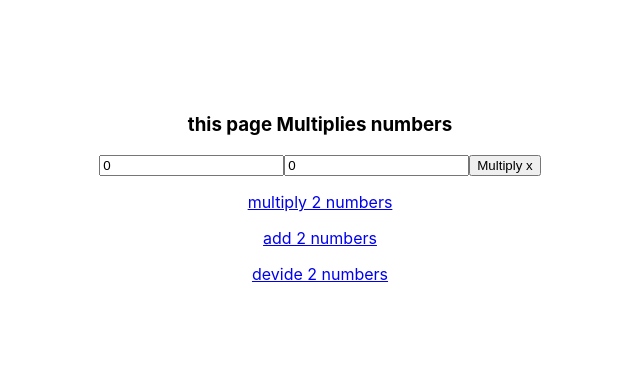
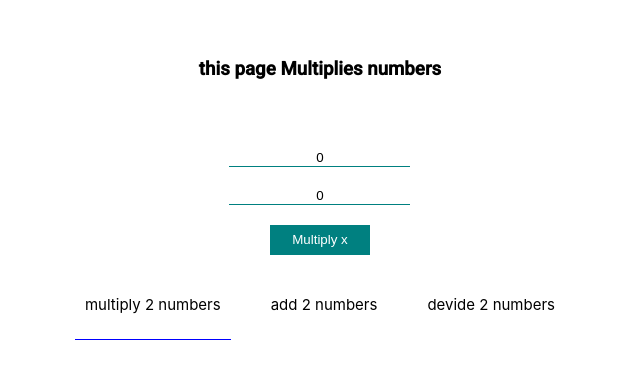
Before and after one commit to namin-amin/electon-app-create-react-app, a React (Create React App) app: page /#/ in a window 1280 px wide. Shown: the part 203-582 px from the top of the page, without its empty margins (320-960 px from the left). Built offline with nearby package versions, Linux system fonts and the light colour scheme.

Commit message:
added styles

```diff
--- a/src/components/UI-components/Tab/Tabs.jsx
+++ b/src/components/UI-components/Tab/Tabs.jsx
@@ -1,14 +1,27 @@
 import React from 'react'
-import {Link} from 'react-router-dom'
+import {NavLink} from 'react-router-dom'
+import classes from './Tabs.module.css'
 
 function Tabs() {
-    return (
-        <div>
-            <Link to="/"><p> multiply 2 numbers</p></Link>
-            <Link to="/add"><p>add 2 numbers</p></Link>
-            <Link to="/devide"><p>devide 2 numbers</p></Link>
-        </div>
-    )
+  return (<div className={classes.contain}>
+
+    <NavLink className={classes.tabs} to="/" activeStyle={{
+        borderBottom: "solid 1px blue"
+      }} exact="exact">
+      <p>
+        multiply 2 numbers</p>
+    </NavLink>
+    <NavLink className={classes.tabs} to="/add" activeStyle={{
+        borderBottom: "solid 1px blue"
+      }}>
+      <p>add 2 numbers</p>
+    </NavLink>
+    <NavLink className={classes.tabs} to="/devide" activeStyle={{
+        borderBottom: "solid 1px blue"
+      }}>
+      <p>devide 2 numbers</p>
+    </NavLink>
+  </div>)
 }
 
 export default Tabs
--- /dev/null
+++ b/src/components/UI-components/Tab/Tabs.module.css
@@ -0,0 +1,18 @@
+.contain{
+  display: flex;
+}
+
+.tabs{
+  margin: 15px;
+  text-decoration: none;
+  color: black;
+  padding: 10px;
+  font-size: 15px;
+  transition: all 0.5s ease-out;
+}
+
+.tabs:hover{
+  border: solid 1px teal;
+  border-radius: 5px;
+  color: teal;
+}
--- a/src/components/Workers/Add/Add.jsx
+++ b/src/components/Workers/Add/Add.jsx
@@ -1,4 +1,5 @@
 import React , {useState} from 'react'
+import classes from '../Multiply/Multiply.module.css'
 
 const Add = () => {
   const [answer , setanswer] = useState()
@@ -6,12 +7,12 @@ const Add = () => {
   const [num2 , setnum2] = useState(0)
 
     return (
-        <div>
+        <div className={classes.contain}>
           <h3>this page Adds numbers</h3>
-          <p>{answer}</p>
-        <input type="text" onChange={(eve)=>setnum1(eve.target.value)} value={num1}/>
-        <input type="text" onChange={(eve)=>setnum2(eve.target.value)} value={num2}/>
-        <button onClick={()=>setanswer(Number(num1)+Number(num2))}>Add + </button>
+          <h2 className={classes.answer}>{answer}</h2>
+        <input type="text" className={classes.inputs} onChange={(eve)=>setnum1(eve.target.value)} value={num1}/>
+        <input type="text"className={classes.inputs} onChange={(eve)=>setnum2(eve.target.value)} value={num2}/>
+        <button className={classes.btn} onClick={()=>setanswer(Number(num1)+Number(num2))}>Add + </button>
         </div>
     )
 }
--- a/src/components/Workers/Devide/Devide.jsx
+++ b/src/components/Workers/Devide/Devide.jsx
@@ -1,4 +1,5 @@
 import React , {useState} from 'react'
+import classes from '../Multiply/Multiply.module.css'
 
 function Devide() {
 
@@ -6,13 +7,22 @@ function Devide() {
   const [num1 , setnum1] = useState(0)
   const [num2 , setnum2] = useState(0)
 
+
+  const division = ()=>{
+    if (Number(num2) === 0){
+      setanswer("can not devide by 0")
+    }else{
+      setanswer(Number(num1)/Number(num2))
+    }
+  }
+
     return (
-        <div>
+        <div className={classes.contain}>
         <h3>this page devides numbers</h3>
-          <p>{answer}</p>
-          <input type="text" onChange={(eve)=>setnum1(eve.target.value)} value={num1}/>
-          <input type="text" onChange={(eve)=>setnum2(eve.target.value)} value={num2}/>
-          <button onClick={()=>setanswer(Number(num1)/Number(num2))}>devide / </button>
+          <h2 className={classes.answer}>{answer}</h2>
+          <input type="text" className={classes.inputs}  onChange={(eve)=>setnum1(eve.target.value)} value={num1}/>
+          <input type="text" className={classes.inputs}  onChange={(eve)=>setnum2(eve.target.value)} value={num2}/>
+          <button className={classes.btn}  onClick={division} > / </button>
         </div>
     )
 }
--- a/src/components/Workers/Multiply/Multiply.jsx
+++ b/src/components/Workers/Multiply/Multiply.jsx
@@ -1,4 +1,5 @@
 import React , {useState} from 'react'
+import classes from './Multiply.module.css'
 
 function Multiply() {
 
@@ -7,12 +8,12 @@ function Multiply() {
   const [num2 , setnum2] = useState(0)
 
     return (
-        <div>
+        <div className={classes.contain}>
           <h3>this page Multiplies numbers</h3>
-          <p>{answer}</p>
-        <input type="text" onChange={(eve)=>setnum1(eve.target.value)} value={num1}/>
-        <input type="text" onChange={(eve)=>setnum2(eve.target.value)} value={num2}/>
-        <button onClick={()=>setanswer(Number(num1)*Number(num2))}>Multiply x</button>
+          <h2 className={classes.answer}>{answer}</h2>
+        <input type="text" className={classes.inputs} onChange={(eve)=>setnum1(eve.target.value)} value={num1}/>
+        <input type="text" className={classes.inputs}  onChange={(eve)=>setnum2(eve.target.value)} value={num2}/>
+        <button className={classes.btn} onClick={()=>setanswer(Number(num1)*Number(num2))}>Multiply x</button>
         </div>
     )
 }
--- /dev/null
+++ b/src/components/Workers/Multiply/Multiply.module.css
@@ -0,0 +1,42 @@
+@import url('https://fonts.googleapis.com/css2?family=Roboto:wght@400;500&display=swap');
+
+.contain{
+  display: flex;
+  flex-direction: column;
+  flex-wrap: wrap;
+  text-align: center;
+  justify-content: center;
+  align-items: center;
+  font-family: 'Roboto', sans-serif;
+}
+
+
+.inputs{
+  border: 0;
+  border-bottom: solid 1px teal;
+  outline: none;
+  margin: 10px 0 10px;
+  text-align: center;
+}
+
+.btn{
+  width: 100px;
+  height: 30px;
+  background-color: teal;
+  border:0;
+  outline: none;
+  cursor:pointer;
+  transition: all 0.3s ease-out;
+  color: white;
+  margin-top: 10px;
+  }
+
+.btn:hover{
+  background-color: white;
+  border: solid 1px teal;
+  color: teal;
+}
+
+.answer{
+  color: teal;
+}
```
